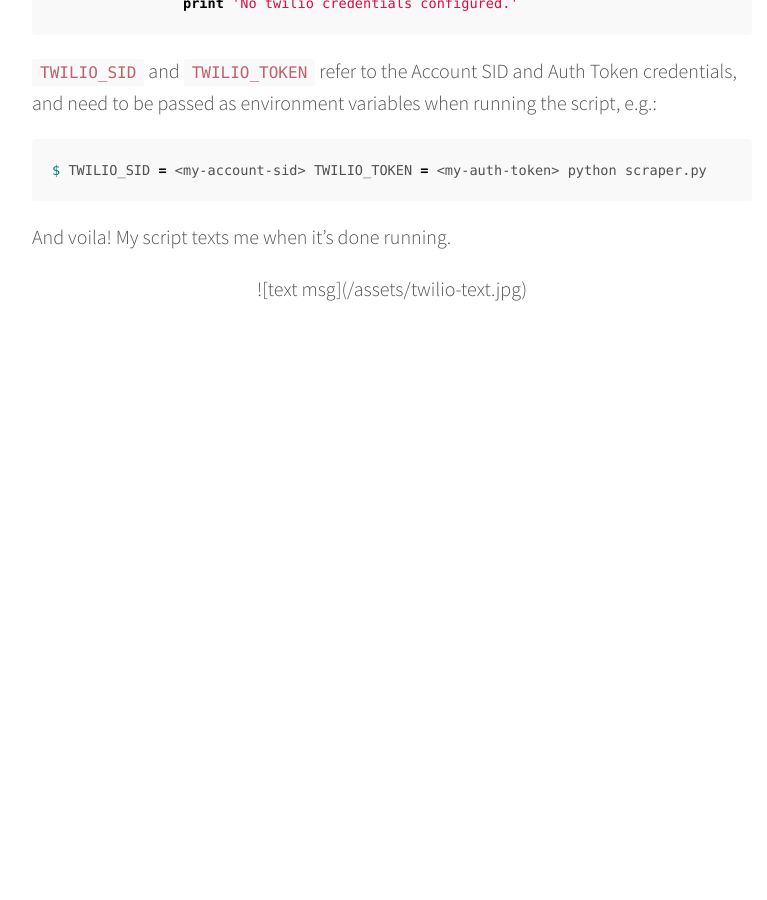
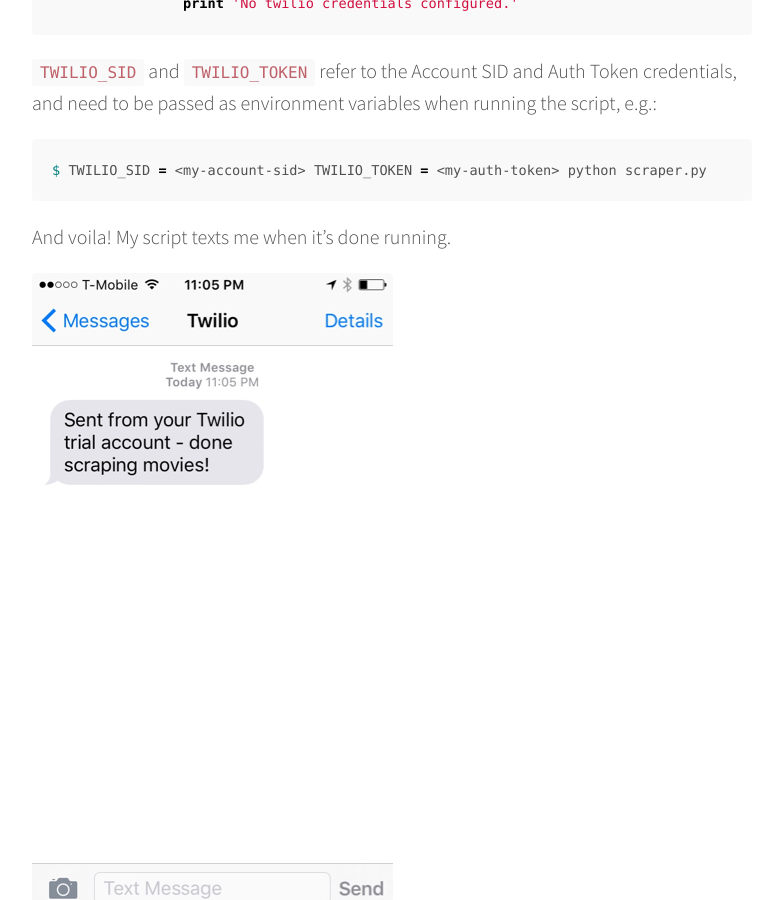
Before and after one commit to dianalam/dianalam.github.io, a Jekyll site: the page built from _posts/2016-01-24-twilio-scrape.md, in a window 1280 px wide and 900 px high, scrolled down 1289 px. Shown: the whole window, without its empty margins (248-1015 px from the left). Built offline with Jekyll 4.4.1, drawn with Linux system fonts in a browser that asks for light colours; before the commit the page ends 1694 px from its top, so only the background shows below that.

Commit message:
fix image

```diff
--- a/_posts/2016-01-24-twilio-scrape.md
+++ b/_posts/2016-01-24-twilio-scrape.md
@@ -39,4 +39,4 @@
 
 And voila! My script texts me when it's done running.
 
-<center>![text msg]({{ site.url }}/assets/twilio-text.jpg)</center>
+![text msg]({{ site.url }}/assets/twilio-text.jpg)
```
